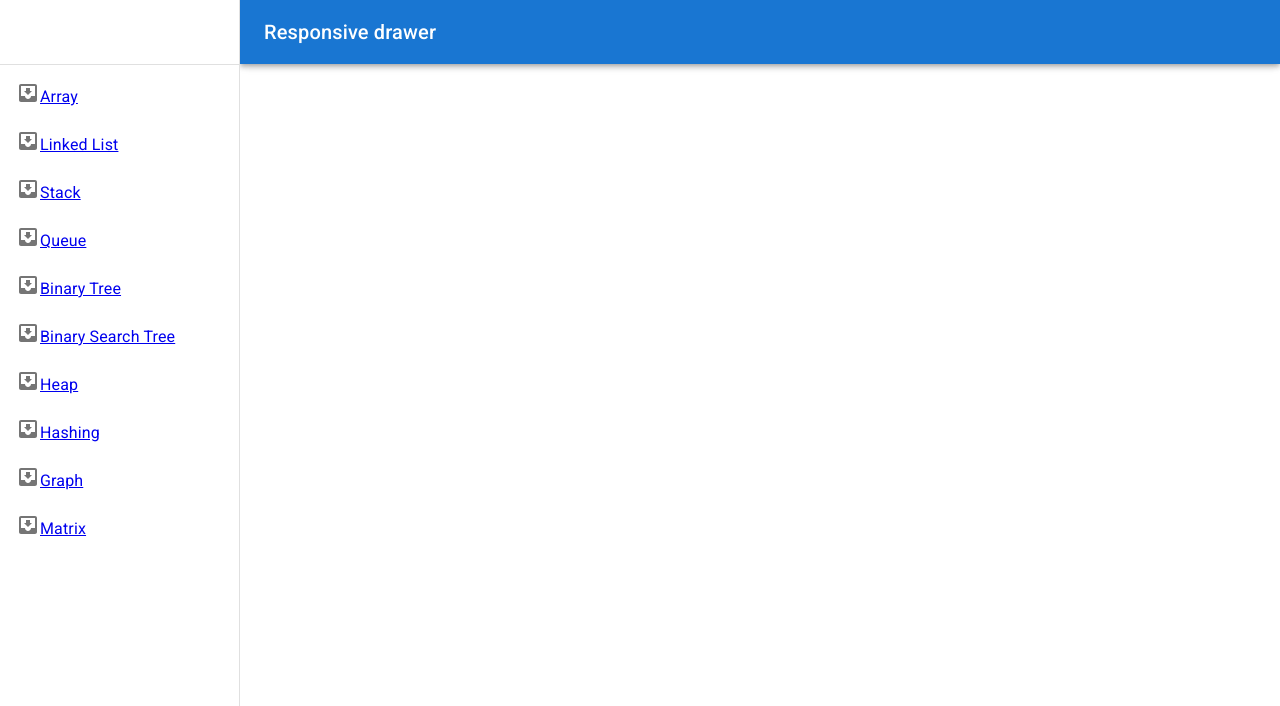
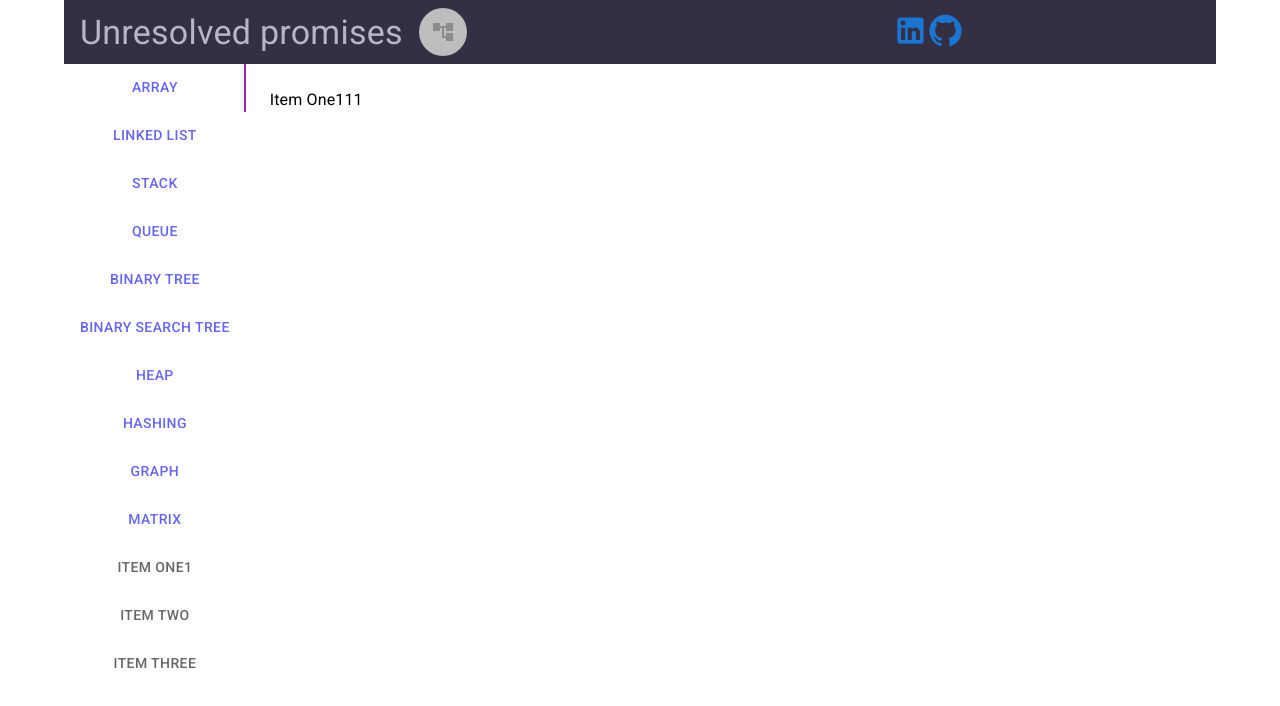
Before and after one commit to stanchyyy/DataStructuresTypeScript, a React (Create React App) app in the folder data-structures-typescript/: page / in a window 1280 px wide. Shown: the top 706 px of the page. Built offline with nearby package versions, Linux system fonts and the light colour scheme.

Commit message:
changed side nav to tabs

```diff
--- a/data-structures-typescript/src/App.tsx
+++ b/data-structures-typescript/src/App.tsx
@@ -17,6 +17,7 @@ import Queue from './routes/queue';
 import Stack from './routes/stack';
 import { ArrayLoader } from './Loaders/array-loader';
 import { RouteObject, RouterProvider, createBrowserRouter } from 'react-router-dom';
+import { ThemeProvider, createTheme } from '@mui/material/styles';
 
 
 let childrenRoutes : RouteObject []=[
@@ -72,11 +73,20 @@ const router = createBrowserRouter([
   },
 ]);
 
+const darkTheme = createTheme({
+  palette: {
+    mode: 'light',
+  },
+});
+
+
 function App() {
   return (
+    <ThemeProvider theme={darkTheme}>
     <div className="App">
       <RouterProvider router={router} />
     </div>
+    </ThemeProvider>
   );
 }
 
--- a/data-structures-typescript/src/routes/root.tsx
+++ b/data-structures-typescript/src/routes/root.tsx
@@ -1,4 +1,3 @@
-import Drawer from "@mui/material/Drawer";
 import * as React from 'react';
 import { Link, Outlet } from "react-router-dom";
 import Toolbar from "@mui/material/Toolbar";
@@ -9,141 +8,207 @@ import ListItemButton from "@mui/material/ListItemButton";
 import ListItemIcon from "@mui/material/ListItemIcon";
 import ListItemText from "@mui/material/ListItemText";
 import Box from "@mui/material/Box";
-import CssBaseline from "@mui/material/CssBaseline";
-import AppBar from "@mui/material/AppBar";
-import IconButton from '@mui/material/IconButton';
 import Typography from "@mui/material/Typography";
-import MenuIcon from '@mui/icons-material/Menu';
 import InboxIcon from '@mui/icons-material/MoveToInbox';
+import Grid from '@mui/material/Unstable_Grid2';
+import { Avatar, Container, Tab, Tabs } from "@mui/material";
+import AccountTreeIcon from '@mui/icons-material/AccountTree';
+import LinkedInIcon from '@mui/icons-material/LinkedIn';
+import GitHubIcon from '@mui/icons-material/GitHub';
+
+
+interface TabPanelProps {
+  children?: React.ReactNode;
+  index: number;
+  value: number;
+}
+
+function CustomTabPanel(props: TabPanelProps) {
+  const { children, value, index, ...other } = props;
+
+  return (
+    <div
+      role="tabpanel"
+      hidden={value !== index}
+      id={`simple-tabpanel-${index}`}
+      aria-labelledby={`simple-tab-${index}`}
+      {...other}
+    >
+      {value === index && (
+        <Box sx={{ p: 3 }}>
+          <Typography>{children}</Typography>
+        </Box>
+      )}
+    </div>
+  );
+}
+
+function a11yProps(index: number) {
+  return {
+    id: `simple-tab-${index}`,
+    'aria-controls': `simple-tabpanel-${index}`,
+  };
+}
 
 
 
 
-let dataStructuresMap = new Map<string,string>();
-dataStructuresMap.set("Array","array");
-dataStructuresMap.set("Linked List","linkedList");
-dataStructuresMap.set("Stack","stack");
-dataStructuresMap.set("Queue","queue");
-dataStructuresMap.set("Binary Tree","binaryTree");
-dataStructuresMap.set("Binary Search Tree","binarySearchTree");
-dataStructuresMap.set("Heap","heap");
-dataStructuresMap.set("Hashing","hashing");
-dataStructuresMap.set("Graph","graph");
-dataStructuresMap.set("Matrix","matrix");
+let dataStructuresMap = new Map<string, string>();
+dataStructuresMap.set("Array", "array");
+dataStructuresMap.set("Linked List", "linkedList");
+dataStructuresMap.set("Stack", "stack");
+dataStructuresMap.set("Queue", "queue");
+dataStructuresMap.set("Binary Tree", "binaryTree");
+dataStructuresMap.set("Binary Search Tree", "binarySearchTree");
+dataStructuresMap.set("Heap", "heap");
+dataStructuresMap.set("Hashing", "hashing");
+dataStructuresMap.set("Graph", "graph");
+dataStructuresMap.set("Matrix", "matrix");
 
-function ListDataStructures(arg_dataStructuresMap :  Map<string,string>){
-  let listDataStructures: JSX.Element [] = [];
+function ListDataStructures(arg_dataStructuresMap: Map<string, string>) {
+  let listDataStructures: JSX.Element[] = [];
 
   for (const [key, value] of arg_dataStructuresMap) {
     listDataStructures.push(
-      <ListItem  disablePadding key={"nav-"+key}>
-            <ListItemButton>
-              <ListItemIcon>
-                <InboxIcon />
-                <Link rel="noreferrer"   to={value} >
-                <ListItemText primary={key} />
-                </Link>
-              </ListItemIcon>
-            </ListItemButton>
-          </ListItem>
+            <Link rel="noreferrer" to={value} >
+              <Tab label={key} {...a11yProps(0)} />
+            </Link>
     )
   }
-  return(
+  return (
     listDataStructures
   )
 }
 
 
-
-const drawerWidth = 240;
+function topNav() {
+  return (
+    <Grid container textAlign="center" sx={{ height: "8vh", alignContent: "center", alignItems: "center" }} bgcolor="#352F44">
+      <Grid xs={6} display={"flex"} margin={"auto"} alignItems={"baseline"}>
+        <Typography variant="h4" component="h2" color="#B9B4C7" marginRight="1rem" marginLeft="1rem">
+          Unresolved promises</Typography>
+        <Link rel="noreferrer" to="/" >
+          <Avatar sx={{ width: "3rem", height: "3rem" }}  >
+            <AccountTreeIcon color="disabled" />
+          </Avatar>
+        </Link>
+      </Grid>
+      <Grid xs={6} >
+        <Link rel="noreferrer" to="https://www.linkedin.com/in/stanislav-atanasov-a0644a123/" >
+          <LinkedInIcon color="primary" fontSize="large" />
+        </Link>
+        <Link rel="noreferrer" to="https://github.com/stanchyyy/data-structures-typescript" >
+          <GitHubIcon color="primary" fontSize="large" />
+        </Link>
+      </Grid>
+    </Grid>
+  )
+}
 
 
 export default function Root() {
-
-  const [mobileOpen, setMobileOpen] = React.useState(false);
-
-  const handleDrawerToggle = () => {
-    setMobileOpen(!mobileOpen);
+  const [tabValue, setTabValue] = React.useState(0);
+  const handleTabChange = (event: React.SyntheticEvent, newValue: number) => {
+    setTabValue(newValue);
   };
 
-  const drawer = (
-    <div>
-      <Toolbar />
-      <Divider />
-      <List>
-        {ListDataStructures(dataStructuresMap)}
-      </List>
-    </div>
+
+  return (
+    <Container maxWidth="lg" >
+      {topNav()}
+      <Grid display={"flex"}>
+        <Tabs value={tabValue} onChange={handleTabChange}
+          orientation="vertical"
+          variant="scrollable"
+          textColor="secondary"
+          indicatorColor="secondary"
+        >
+          {ListDataStructures(dataStructuresMap)}
+          <Tab label="Item One1" {...a11yProps(0)} />
+          <Tab label="Item Two" {...a11yProps(1)} />
+          <Tab label="Item Three" {...a11yProps(2)} />
+        </Tabs>
+        <CustomTabPanel value={tabValue} index={0}>
+          Item One111
+        </CustomTabPanel>
+        <CustomTabPanel value={tabValue} index={1}>
+          Item Two
+        </CustomTabPanel>
+        <CustomTabPanel value={tabValue} index={2}>
+          Item Three
+        </CustomTabPanel>
+      </Grid>
+    </Container>
   );
 
 
 
-  return (
-    <Box sx={{ display: 'flex' }}>
-      <CssBaseline />
-      <AppBar
-        position="fixed"
-        sx={{
-          width: { sm: `calc(100% - ${drawerWidth}px)` },
-          ml: { sm: `${drawerWidth}px` },
-        }}
-      >
-        <Toolbar>
-          <IconButton
-            color="inherit"
-            aria-label="open drawer"
-            edge="start"
-            onClick={handleDrawerToggle}
-            sx={{ mr: 2, display: { sm: 'none' } }}
-          >
-            <MenuIcon />
-          </IconButton>
-          <Typography variant="h6" noWrap component="div">
-            Responsive drawer
-          </Typography>
-        </Toolbar>
-      </AppBar>
-      <Box
-        component="nav"
-        sx={{ width: { sm: drawerWidth }, flexShrink: { sm: 0 } }}
-        aria-label="mailbox folders"
-      >
-        {/* The implementation can be swapped with js to avoid SEO duplication of links. */}
-        <Drawer
 
-          variant="temporary"
-          open={mobileOpen}
-          onClose={handleDrawerToggle}
-          ModalProps={{
-            keepMounted: true, // Better open performance on mobile.
-          }}
-          sx={{
-            display: { xs: 'block', sm: 'none' },
-            '& .MuiDrawer-paper': { boxSizing: 'border-box', width: drawerWidth },
-          }}
-        >
-          {drawer}
-        </Drawer>
-        <Drawer
-          variant="permanent"
-          sx={{
-            display: { xs: 'none', sm: 'block' },
-            '& .MuiDrawer-paper': { boxSizing: 'border-box', width: drawerWidth },
-          }}
-          open
-        >
-          {drawer}
-        </Drawer>
-      </Box>
-      <Box
-        component="main"
-        sx={{ flexGrow: 1, p: 3, width: { sm: `calc(100% - ${drawerWidth}px)` } }}
-      >
-        <Toolbar />
-        <div id="detail">
-         <Outlet />
-         </div>
-      </Box>
-    </Box>
-  );
+  // <Box sx={{ display: 'flex' }}>
+  //   <CssBaseline />
+  //   <AppBar
+  //     position="fixed"
+  //     sx={{
+  //       width: { sm: `calc(100% - ${drawerWidth}px)` },
+  //       ml: { sm: `${drawerWidth}px` },
+  //     }}
+  //   >
+  //     <Toolbar>
+  //       <IconButton
+  //         color="inherit"
+  //         aria-label="open drawer"
+  //         edge="start"
+  //         onClick={handleDrawerToggle}
+  //         sx={{ mr: 2, display: { sm: 'none' } }}
+  //       >
+  //         <MenuIcon />
+  //       </IconButton>
+  //       <Typography variant="h6" noWrap component="div">
+  //         Responsive drawer
+  //       </Typography>
+  //     </Toolbar>
+  //   </AppBar>
+  //   <Box
+  //     component="nav"
+  //     sx={{ width: { sm: drawerWidth }, flexShrink: { sm: 0 } }}
+  //     aria-label="mailbox folders"
+  //   >
+  //     {/* The implementation can be swapped with js to avoid SEO duplication of links. */}
+  //     <Drawer
+
+  //       variant="temporary"
+  //       open={mobileOpen}
+  //       onClose={handleDrawerToggle}
+  //       ModalProps={{
+  //         keepMounted: true, // Better open performance on mobile.
+  //       }}
+  //       sx={{
+  //         display: { xs: 'block', sm: 'none' },
+  //         '& .MuiDrawer-paper': { boxSizing: 'border-box', width: drawerWidth },
+  //       }}
+  //     >
+  //       {drawer}
+  //     </Drawer>
+  //     <Drawer
+  //       variant="permanent"
+  //       sx={{
+  //         display: { xs: 'none', sm: 'block' },
+  //         '& .MuiDrawer-paper': { boxSizing: 'border-box', width: drawerWidth },
+  //       }}
+  //       open
+  //     >
+  //       {drawer}
+  //     </Drawer>
+  //   </Box>
+  //   <Box
+  //     component="main"
+  //     sx={{ flexGrow: 1, p: 3, width: { sm: `calc(100% - ${drawerWidth}px)` } }}
+  //   >
+  //     <Toolbar />
+  //     <div id="detail">
+  //      <Outlet />
+  //      </div>
+  //   </Box>
+  // </Box>
+
 }
```
